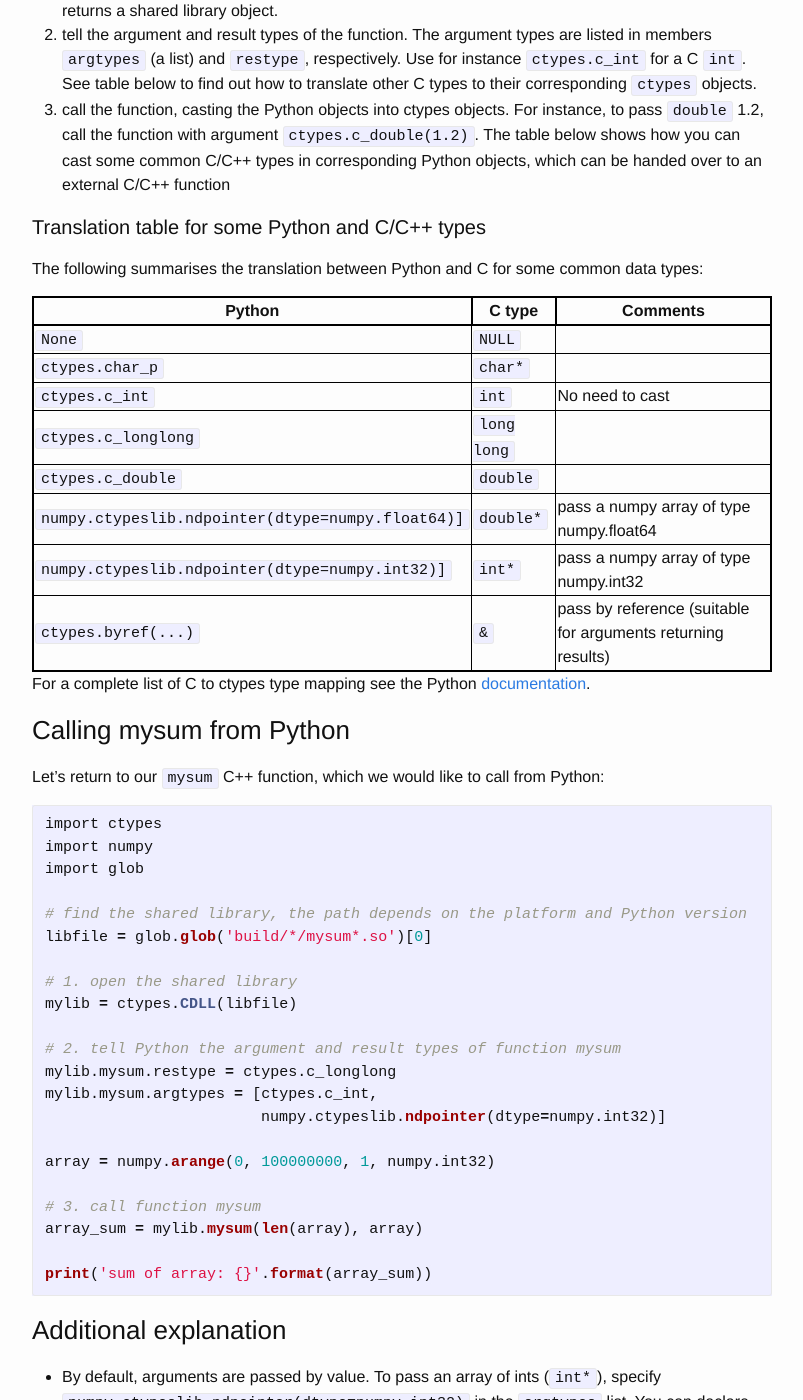
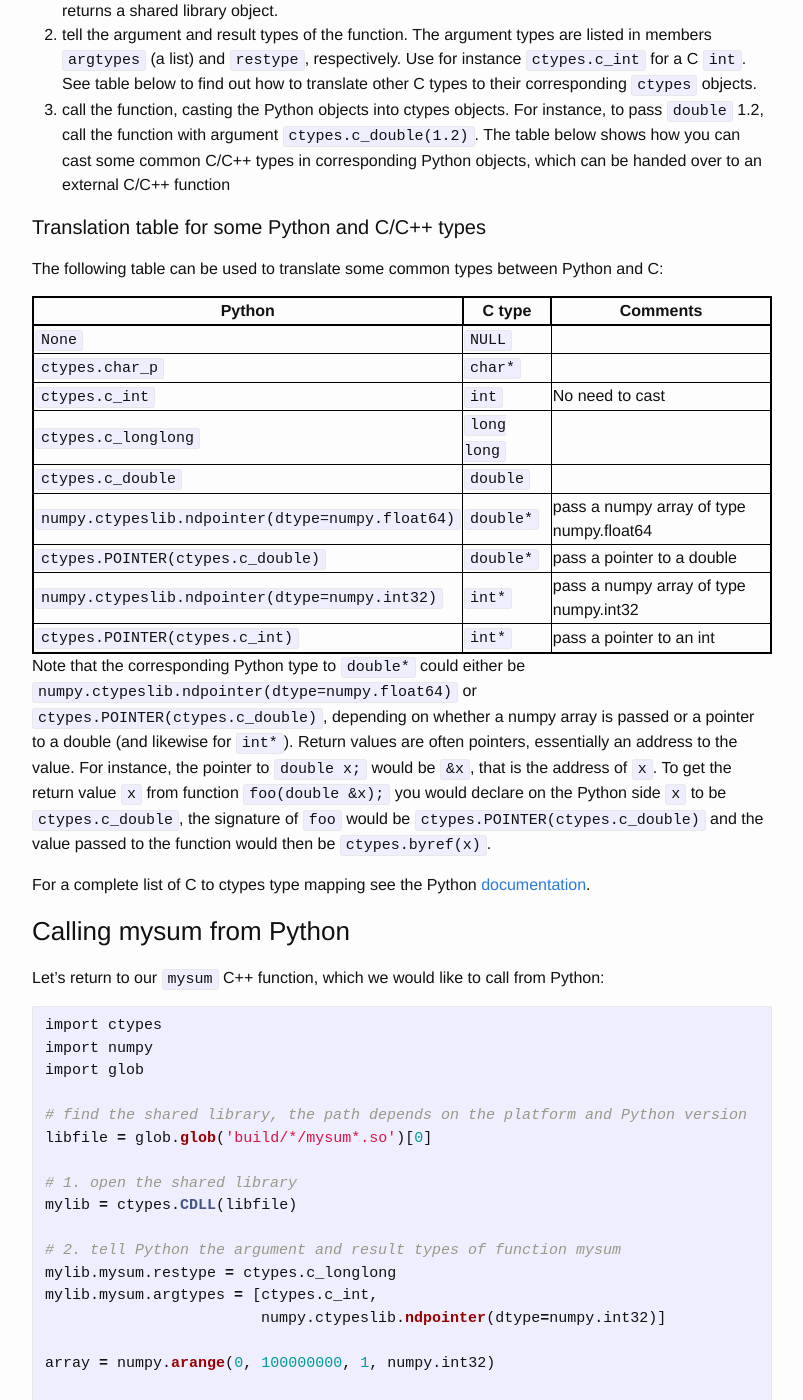
Before and after one commit to nesi/perf-training, a Jekyll site: the page built from _lessons/python-scatter/03b-ctypes.md, in a window 1280 px wide and 1400 px high, scrolled down 2955 px. Shown: the whole window, without its empty margins (238-1041 px from the left). Built offline with Jekyll 4.4.1, drawn with Linux system fonts in a browser that asks for light colours.

Commit message:
described how to handle the reference case

```diff
--- a/_lessons/python-scatter/03b-ctypes.md
+++ b/_lessons/python-scatter/03b-ctypes.md
@@ -99,18 +99,22 @@ To call  `mysum` from Python we'll use the `ctypes` module. The steps are:
 
 #### Translation table for some Python and C/C++ types
 
-The following summarises the translation between Python and C for some common data types:
+The following table can be used to translate some common types between Python and C:
 
-| Python                                    | C type            | Comments                                      |
-|-------------------------------------------|-------------------|-----------------------------------------------|
-| `None`                                    | `NULL`            |                                               |
-| `ctypes.char_p`                           | `char*`           |                                               |
-| `ctypes.c_int`                            | `int`             | No need to cast                               |
-| `ctypes.c_longlong`                       | `long long`       |                                               |
-| `ctypes.c_double`                         | `double`          |                                               |
-| `numpy.ctypeslib.ndpointer(dtype=numpy.float64)]`    | `double*`         | pass a numpy array of type numpy.float64            |
-| `numpy.ctypeslib.ndpointer(dtype=numpy.int32)]`      | `int*`            | pass a numpy array of type numpy.int32              |
-| `ctypes.byref(...)`                       | `&`               | pass by reference (suitable for arguments returning results)                             |
+| Python                                              | C type            | Comments                                      |
+|-----------------------------------------------------|-------------------|-----------------------------------------------|
+| `None`                                              | `NULL`            |                                               |
+| `ctypes.char_p`                                     | `char*`           |                                               |
+| `ctypes.c_int`                                      | `int`             | No need to cast                               |
+| `ctypes.c_longlong`                                 | `long long`       |                                               |
+| `ctypes.c_double`                                   | `double`          |                                               |
+| `numpy.ctypeslib.ndpointer(dtype=numpy.float64)`    | `double*`         | pass a numpy array of type numpy.float64      |
+| `ctypes.POINTER(ctypes.c_double)`                   | `double*`         | pass a pointer to a double                    |
+| `numpy.ctypeslib.ndpointer(dtype=numpy.int32)`      | `int*`            | pass a numpy array of type numpy.int32        |
+| `ctypes.POINTER(ctypes.c_int)`                      | `int*`            | pass a pointer to an int                      |
+
+Note that the corresponding Python type to `double*` could either be `numpy.ctypeslib.ndpointer(dtype=numpy.float64)` or `ctypes.POINTER(ctypes.c_double)`, depending on whether a numpy array is passed or a pointer to a double (and likewise for `int*`). Return values are often pointers, essentially an address to the value. For instance, the pointer to `double x;` would be `&x`, that is the address of `x`. To get the return value `x` from  function `foo(double &x);` you would declare on the Python side `x` to be `ctypes.c_double`, the signature of `foo` would be `ctypes.POINTER(ctypes.c_double)` and the value passed to the function would then be `ctypes.byref(x)`.
+
 
 For a complete list of C to ctypes type mapping see the Python [documentation](https://docs.python.org/3/library/ctypes.html).
 
```
